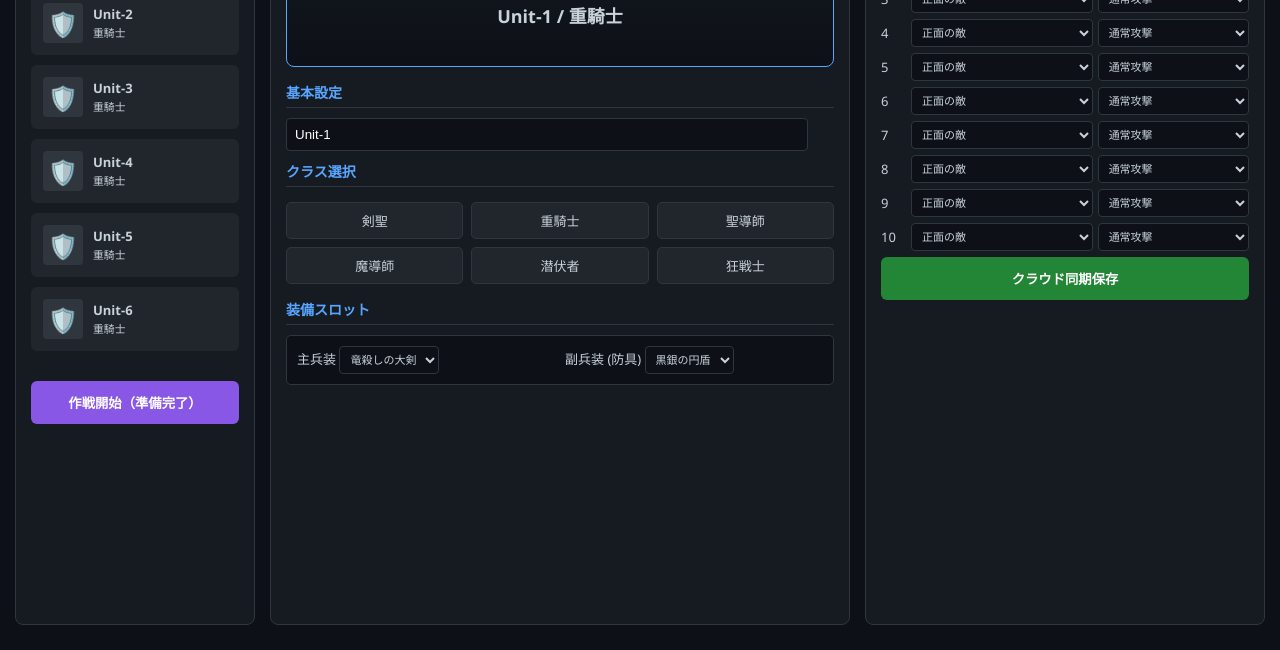
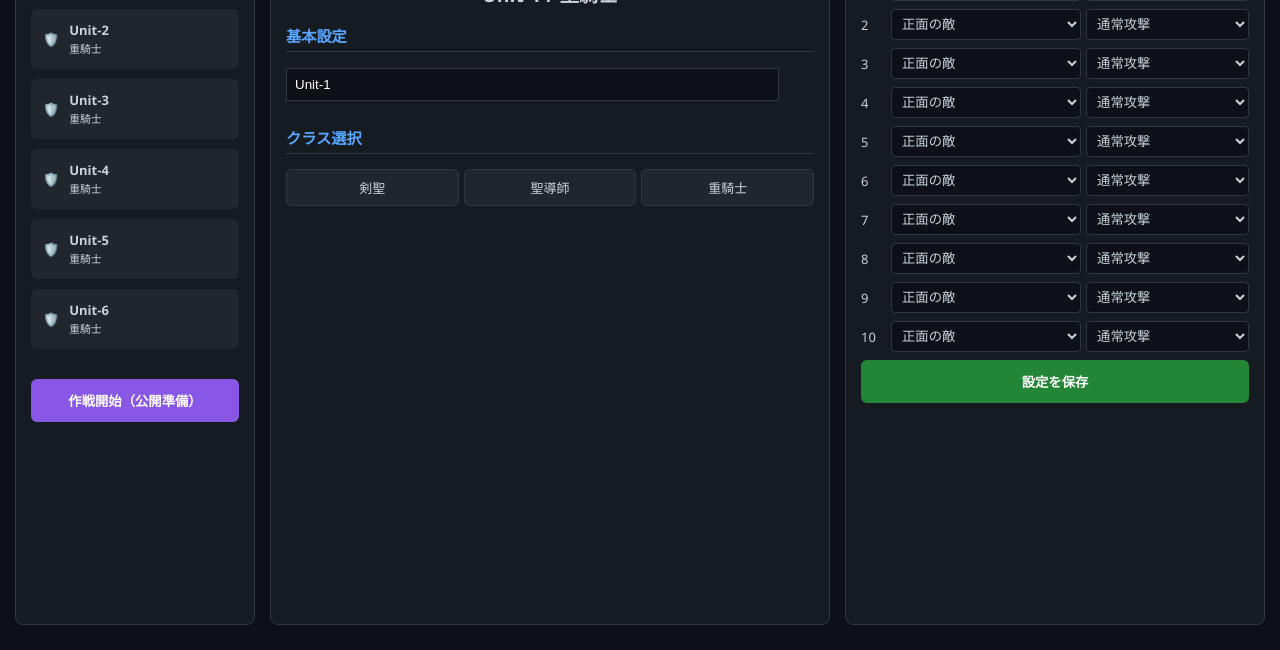
Before and after one commit to aamm08170324-spec/pixel-game, a plain HTML site: page index.html in a window 1280 px wide. Shown: the part 150-800 px from the top of the page. Drawn offline with Linux system fonts and the light colour scheme.

Commit message:
Update index.html

```diff
--- a/index.html
+++ b/index.html
@@ -2,33 +2,20 @@
 <html lang="ja">
 <head>
     <meta charset="UTF-8">
-    <title>Pixel Auto RPG - Original Edition</title>
+    <title>Pixel Auto RPG - Logic Update</title>
     <style>
-        /* スタイルは維持しつつ、デザインをさらに微調整 */
+        /* 前回のスタイルを継承し、さらに操作感を向上 */
         body { background: #0d1117; color: #c9d1d9; font-family: 'Segoe UI', sans-serif; margin: 0; font-size: 13px; }
-        .main-layout { display: grid; grid-template-columns: 240px 1fr 400px; gap: 15px; padding: 15px; height: 95vh; }
+        .main-layout { display: grid; grid-template-columns: 240px 1fr 420px; gap: 15px; padding: 15px; height: 95vh; }
         .panel { background: #161b22; padding: 15px; border-radius: 8px; border: 1px solid #30363d; overflow-y: auto; }
-
         .slot { display: flex; align-items: center; gap: 10px; padding: 10px; margin-bottom: 10px; background: #21262d; border: 2px solid transparent; cursor: pointer; border-radius: 6px; }
         .slot.active { border-color: #58a6ff; background: #0d1117; }
-        .slot-img { width: 40px; height: 40px; background: #30363d; display: flex; align-items: center; justify-content: center; font-size: 24px; border-radius: 4px; }
-
-        .job-grid { display: grid; grid-template-columns: repeat(3, 1fr); gap: 8px; margin: 15px 0; }
-        .job-card { border: 1px solid #30363d; padding: 8px; text-align: center; cursor: pointer; border-radius: 5px; background: #21262d; transition: 0.2s; }
-        .job-card:hover { border-color: #58a6ff; }
+        .job-card { border: 1px solid #30363d; padding: 8px; text-align: center; cursor: pointer; border-radius: 5px; background: #21262d; }
         .job-card.selected { background: #238636; border-color: #7ee787; font-weight: bold; }
-
-        .equip-group { display: flex; gap: 10px; margin-bottom: 15px; background: #0d1117; padding: 10px; border-radius: 5px; border: 1px solid #30363d; }
-
-        .gambit-row { display: grid; grid-template-columns: 25px 1.2fr 1fr; gap: 5px; margin-bottom: 6px; align-items: center; }
-        select { background: #0d1117; color: #c9d1d9; border: 1px solid #30363d; padding: 6px; border-radius: 4px; font-size: 11px; }
-
+        .gambit-row { display: grid; grid-template-columns: 25px 1.4fr 1.2fr; gap: 5px; margin-bottom: 8px; align-items: center; }
+        select { background: #0d1117; color: #c9d1d9; border: 1px solid #30363d; padding: 6px; border-radius: 4px; }
         .btn { width: 100%; padding: 12px; background: #238636; color: white; border: none; border-radius: 6px; cursor: pointer; font-weight: bold; }
-        .btn:hover { background: #2ea043; }
-
-        .preview { text-align: center; background: linear-gradient(180deg, #161b22 0%, #0d1117 100%); padding: 20px; border-radius: 8px; border: 1px solid #58a6ff; margin-bottom: 15px; }
-        h3 { margin: 0 0 10px 0; color: #58a6ff; border-bottom: 1px solid #30363d; padding-bottom: 5px; font-size: 14px; text-transform: uppercase; }
-        input[type="text"] { width: 92%; background: #0d1117; color: white; border: 1px solid #30363d; padding: 8px; border-radius: 4px; margin-bottom: 10px; }
+        h3 { color: #58a6ff; border-bottom: 1px solid #30363d; padding-bottom: 5px; }
     </style>
 </head>
 <body>
@@ -37,80 +24,37 @@
     <div class="panel">
         <h3>編成ユニット</h3>
         <div id="slots"></div>
-        <button class="btn" style="background:#8957e5; margin-top:20px;">作戦開始（準備完了）</button>
+        <button class="btn" style="background:#8957e5; margin-top:20px;">作戦開始（公開準備）</button>
     </div>
 
     <div class="panel">
-        <div class="preview">
-            <div id="job-icon-disp" style="font-size:60px; margin-bottom: 10px;">🛡️</div>
-            <p id="preview-info" style="font-size:18px; font-weight:bold;">---</p>
-        </div>
-
+        <div id="job-icon-disp" style="font-size:60px; text-align:center;">🛡️</div>
+        <h2 id="preview-info" style="text-align:center;">---</h2>
         <h3>基本設定</h3>
-        <input type="text" id="name-in" placeholder="ユニット名" oninput="sync()">
-
+        <input type="text" id="name-in" placeholder="ユニット名" oninput="sync()" style="width:90%; padding:8px; margin-bottom:10px; background:#0d1117; color:white; border:1px solid #30363d;">
         <h3>クラス選択</h3>
-        <div class="job-grid" id="job-list"></div>
-
-        <h3>装備スロット</h3>
-        <div class="equip-group">
-            <div style="flex:1;">
-                <label>主兵装</label>
-                <select id="wp-right"><option>竜殺しの大剣</option><option>名刀・十六夜</option><option>閃光の細剣</option></select>
-            </div>
-            <div style="flex:1;">
-                <label id="label-left">副兵装</label>
-                <select id="wp-left"></select>
-            </div>
-        </div>
+        <div id="job-list" style="display:grid; grid-template-columns:repeat(3,1fr); gap:5px;"></div>
     </div>
 
     <div class="panel">
-        <h3>自動行動ロジック (GAMBIT)</h3>
+        <h3>自動行動 (GAMBIT)</h3>
+        <p style="font-size:11px; color:#8b949e; margin-bottom:15px;">※ターゲットに合わせて使用可能スキルが自動変化します</p>
         <div id="gambit-container"></div>
-        <button class="btn" onclick="save()">クラウド同期保存</button>
+        <button class="btn" onclick="save()">設定を保存</button>
     </div>
 </div>
 
 <script>
-    // 完全オリジナルスキル名に書き換え！
     const jobData = {
-        "剣聖": {
-            icon: "⚔️",
-            skills: ["通常攻撃", "迅雷・一閃突き", "不動の虚空斬", "極光・天砕波", "神速二連斬"],
-            dual: true
-        },
-        "重騎士": {
-            icon: "🛡️",
-            skills: ["通常攻撃", "鉄壁の構え", "献身の守護", "渾身の盾打"],
-            dual: false
-        },
-        "聖導師": {
-            icon: "⚕️",
-            skills: ["通常攻撃", "ヒールオーラ", "浄化の風", "再起の福音", "防護の結界"],
-            dual: false
-        },
-        "魔導師": {
-            icon: "🔮",
-            skills: ["通常攻撃", "紅蓮の劫火", "凍結の波動", "紫電の奔流", "終焉の隕石"],
-            dual: false
-        },
-        "潜伏者": {
-            icon: "👤",
-            skills: ["通常攻撃", "影縫いの矢", "隠密の極意", "毒蛇の牙", "幻影の身代わり"],
-            dual: true
-        },
-        "狂戦士": {
-            icon: "🪓",
-            skills: ["通常攻撃", "激昂の咆哮", "荒れ狂う一撃", "不屈の闘志"],
-            dual: false
-        }
+        "剣聖": { icon: "⚔️", skills: { atk: ["通常攻撃", "迅雷・一閃突き", "不動の虚空斬", "極光・天砕波"], buff: ["神速の構え"] }, dual: true },
+        "聖導師": { icon: "⚕️", skills: { atk: ["通常攻撃"], buff: ["ヒールオーラ", "浄化の風", "再起の福音", "防護の結界"] }, dual: false },
+        "重騎士": { icon: "🛡️", skills: { atk: ["通常攻撃", "渾身の盾打"], buff: ["鉄壁の構え", "献身の守護"] }, dual: false }
     };
 
     let currentId = 0;
     let party = Array(6).fill(null).map((_, i) => ({
         name: `Unit-${i+1}`, job: "重騎士",
-        gambits: Array(10).fill({target: "目の前の敵", action: "通常攻撃"})
+        gambits: Array(10).fill(null).map(() => ({ target: "正面の敵", action: "通常攻撃" }))
     }));
 
     function init() {
@@ -119,7 +63,7 @@
             const div = document.createElement('div');
             div.className = 'job-card';
             div.innerText = j;
-            div.onclick = () => selectJob(j);
+            div.onclick = () => { party[currentId].job = j; refresh(); };
             list.appendChild(div);
         });
 
@@ -128,40 +72,37 @@
             gContainer.innerHTML += `
                 <div class="gambit-row">
                     <span>${i+1}</span>
-                    <select><option>正面の敵</option><option>弱っている味方</option><option>強敵（BOSS）</option><option>自分自身</option></select>
+                    <select id="target-${i}" onchange="updateActionList(${i})">
+                        <option value="enemy">正面の敵</option>
+                        <option value="enemy">強敵（BOSS）</option>
+                        <option value="friend">弱っている味方</option>
+                        <option value="friend">自分自身</option>
+                    </select>
                     <select id="action-${i}"></select>
                 </div>`;
         }
         refresh();
     }
 
-    function selectJob(j) {
-        party[currentId].job = j;
-        refresh();
+    function updateActionList(rowIndex) {
+        const p = party[currentId];
+        const jInfo = jobData[p.job];
+        const targetVal = document.getElementById(`target-${rowIndex}`).value;
+        const actionSel = document.getElementById(`action-${rowIndex}`);
+
+        // ターゲットが敵なら攻撃スキル、味方なら補助・回復スキルを表示
+        const availableSkills = (targetVal === "friend") ? jInfo.skills.buff : jInfo.skills.atk;
+
+        actionSel.innerHTML = availableSkills.map(s => `<option>${s}</option>`).join('');
     }
 
     function refresh() {
         const p = party[currentId];
-        const jInfo = jobData[p.job];
-
         document.getElementById('name-in').value = p.name;
         document.getElementById('preview-info').innerText = `${p.name} / ${p.job}`;
-        document.getElementById('job-icon-disp').innerText = jInfo.icon;
+        document.getElementById('job-icon-disp').innerText = jobData[p.job].icon;
 
-        const leftSelect = document.getElementById('wp-left');
-        const leftLabel = document.getElementById('label-left');
-        if(jInfo.dual) {
-            leftLabel.innerText = "副兵装 (二刀流)";
-            leftSelect.innerHTML = `<option>妖刀・村正</option><option>ミスリルダガー</option><option>風切りの短剣</option>`;
-        } else {
-            leftLabel.innerText = "副兵装 (防具)";
-            leftSelect.innerHTML = `<option>黒銀の円盾</option><option>聖騎士の盾</option><option>魔力の籠手</option>`;
-        }
-
-        for(let i=0; i<10; i++) {
-            const sel = document.getElementById(`action-${i}`);
-            sel.innerHTML = jInfo.skills.map(s => `<option>${s}</option>`).join('');
-        }
+        for(let i=0; i<10; i++) { updateActionList(i); }
 
         const sCont = document.getElementById('slots');
         sCont.innerHTML = party.map((p, i) => `
@@ -176,9 +117,7 @@
         document.getElementById('preview-info').innerText = `${party[currentId].name} / ${party[currentId].job}`;
     }
 
-    function save() {
-        alert("設定を保存しました。これでスクエニさんも安心（？）なオリジナル仕様です！");
-    }
+    function save() { alert("設定を保存しました！noteの記事ネタが一つ増えましたね。"); }
 
     init();
 </script>
```
